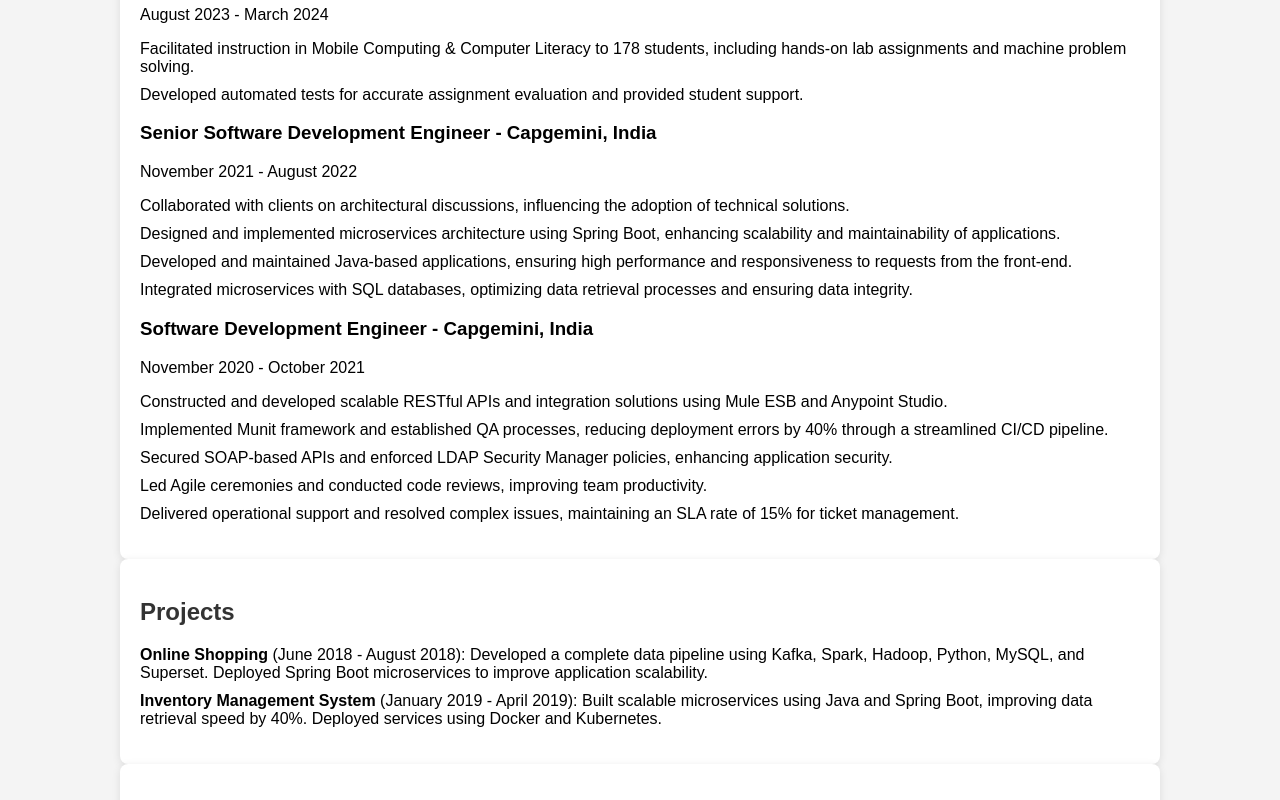
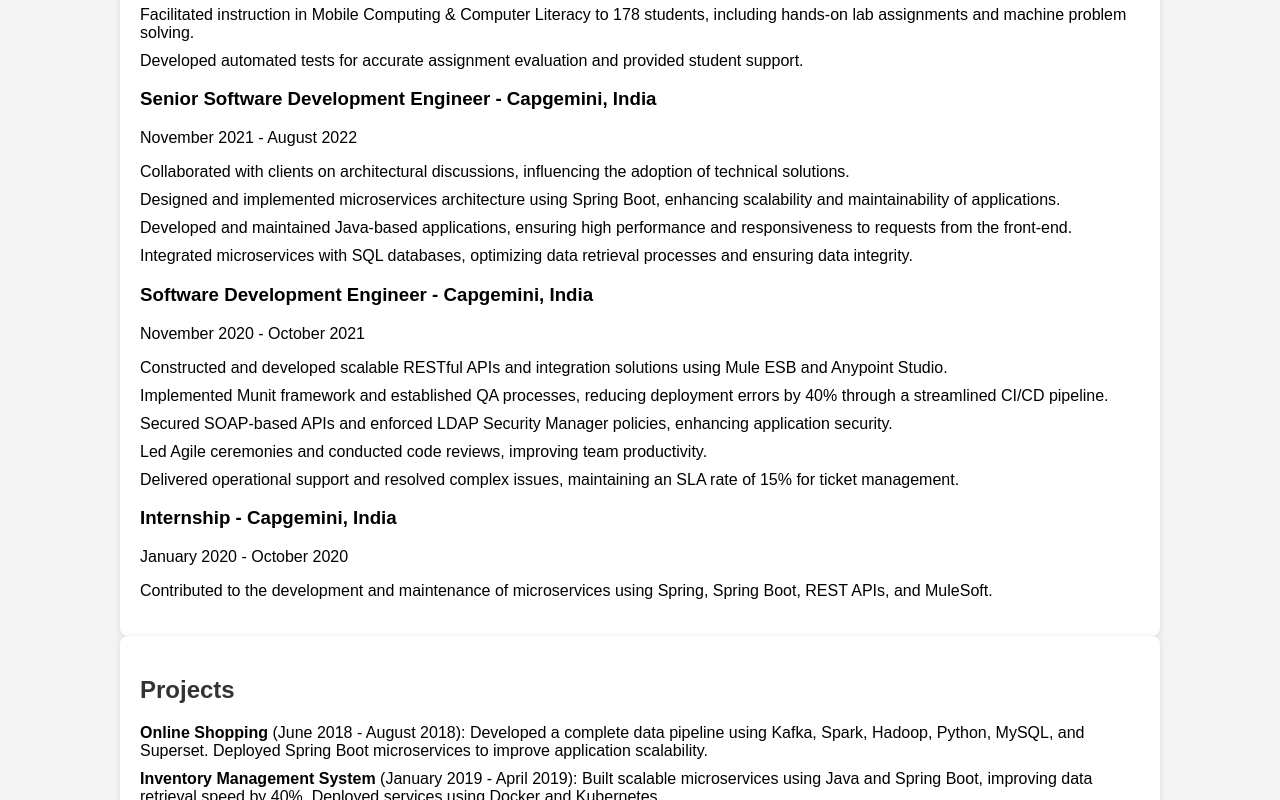
Before and after one commit to HemanthPasula/website, a plain HTML site: page index.html in a window 1280 px wide. Shown: the part 1208-2008 px from the top of the page. Drawn offline with Linux system fonts and the light colour scheme.

Commit message:
Update index.html

```diff
--- a/index.html
+++ b/index.html
@@ -60,7 +60,6 @@
         <h2>Contact Information</h2>
         <p>Email: <a href="mailto:hemanthreddy996669@gmail.com">hemanthreddy996669@gmail.com</a></p>
         <p>Phone: <a href="tel:6232767734">6232767734</a></p>
-        <p>LinkedIn: <a href="https://www.linkedin.com/in/hemanthpasula/" target="_blank">linkedin.com/in/hemanthpasula</a></p>
     </section>
 
     <section class="container">
@@ -117,6 +116,12 @@
             <li>Led Agile ceremonies and conducted code reviews, improving team productivity.</li>
             <li>Delivered operational support and resolved complex issues, maintaining an SLA rate of 15% for ticket management.</li>
         </ul>
+        <h3>Internship - Capgemini, India</h3>
+        <p>January 2020 - October 2020</p>
+        <ul>
+            <li>Contributed to the development and maintenance of microservices using Spring, Spring Boot, REST APIs, and MuleSoft.</li>
+
+        </ul>
     </section>
 
     <section class="container">
```
